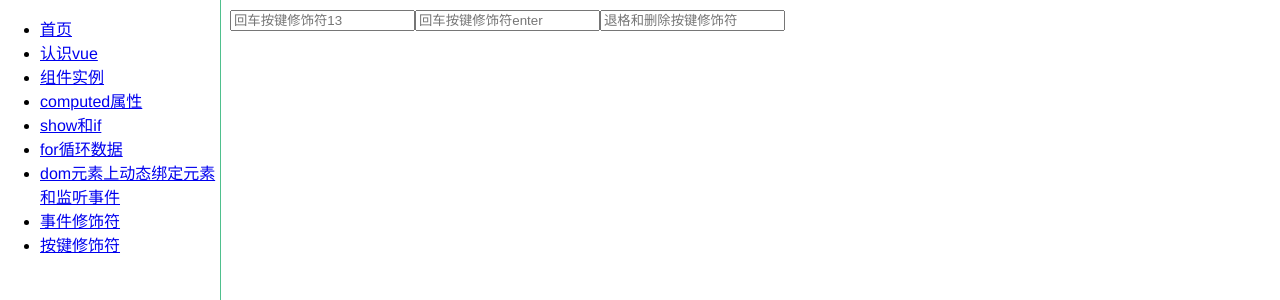
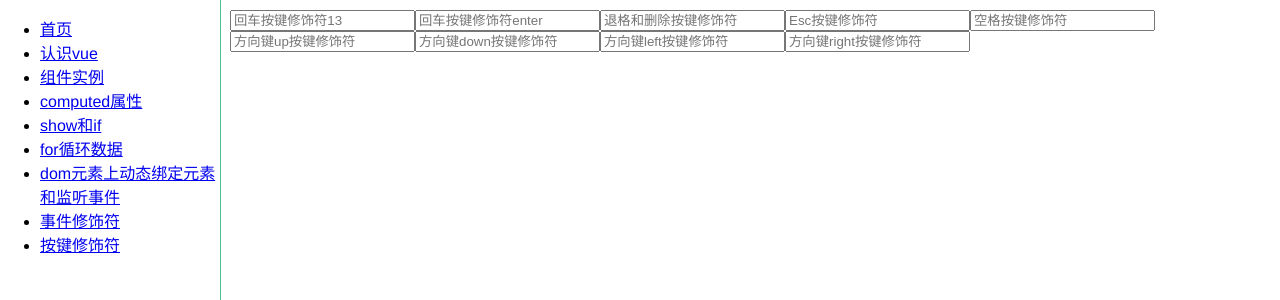
Before and after one commit to yokiyokiyoki/vue-component, a Vue app: page /#/keyCode in a window 1280 px wide. Shown: the top 300 px of the page. Built offline with nearby package versions, Linux system fonts and the light colour scheme.

Commit message:
方向键修改

```diff
--- a/src/components/keyCode/keyCode.vue
+++ b/src/components/keyCode/keyCode.vue
@@ -1,9 +1,15 @@
 <template>
   <div class="keyCode">
-      <input type="text" placeholder="回车按键修饰符13" @keyup.13="handlerEnter">
+      <input type="text" placeholder="回车按键修饰符13" @keyup.13="handleEnter">
       <!-- 但是我们肯定记不住所有keyCode（13是keycode），所以vue提供了别名 -->
-      <input type="text" placeholder="回车按键修饰符enter" @keyup.enter="handlerEnter">
-      <input type="text" placeholder="退格和删除按键修饰符" @keyup.delete="handlerDelete">
+      <input type="text" placeholder="回车按键修饰符enter" @keyup.enter="handleEnter">
+      <input type="text" placeholder="退格和删除按键修饰符" @keyup.delete="handleDelete">
+      <input type="text" placeholder="Esc按键修饰符" @keyup.esc="handlerEsc">
+      <input type="text" placeholder="空格按键修饰符" @keyup.space="handleSpace">
+      <input type="text" placeholder="方向键up按键修饰符" @keyup.delete="handleUp">
+      <input type="text" placeholder="方向键down按键修饰符" @keyup.delete="handleDown">
+      <input type="text" placeholder="方向键left按键修饰符" @keyup.delete="handleLeft">
+      <input type="text" placeholder="方向键right按键修饰符" @keyup.delete="handleRight">
   </div>
 </template>
 <script>
@@ -12,11 +18,29 @@
       return {};
     },
     methods: {
-        handlerEnter() {
+      handleEnter() {
         console.log("回车事件");
       },
-        handlerDelete() {
+      handleDelete() {
         console.log("退格和删除事件");
+      },
+      handleEsc() {
+        console.log("Esc事件");
+      },
+      handleSpace() {
+        console.log("空格事件");
+      },
+      handleLeft() {
+        console.log("方向键Left");
+      },
+      handleRight() {
+        console.log("方向键Right");
+      },
+      handleUp() {
+        console.log("方向键Left");
+      },
+      handleDown() {
+        console.log("方向键Left");
       }
     }
   };
```
Lines whose indentation alone changed are shown as unchanged.
